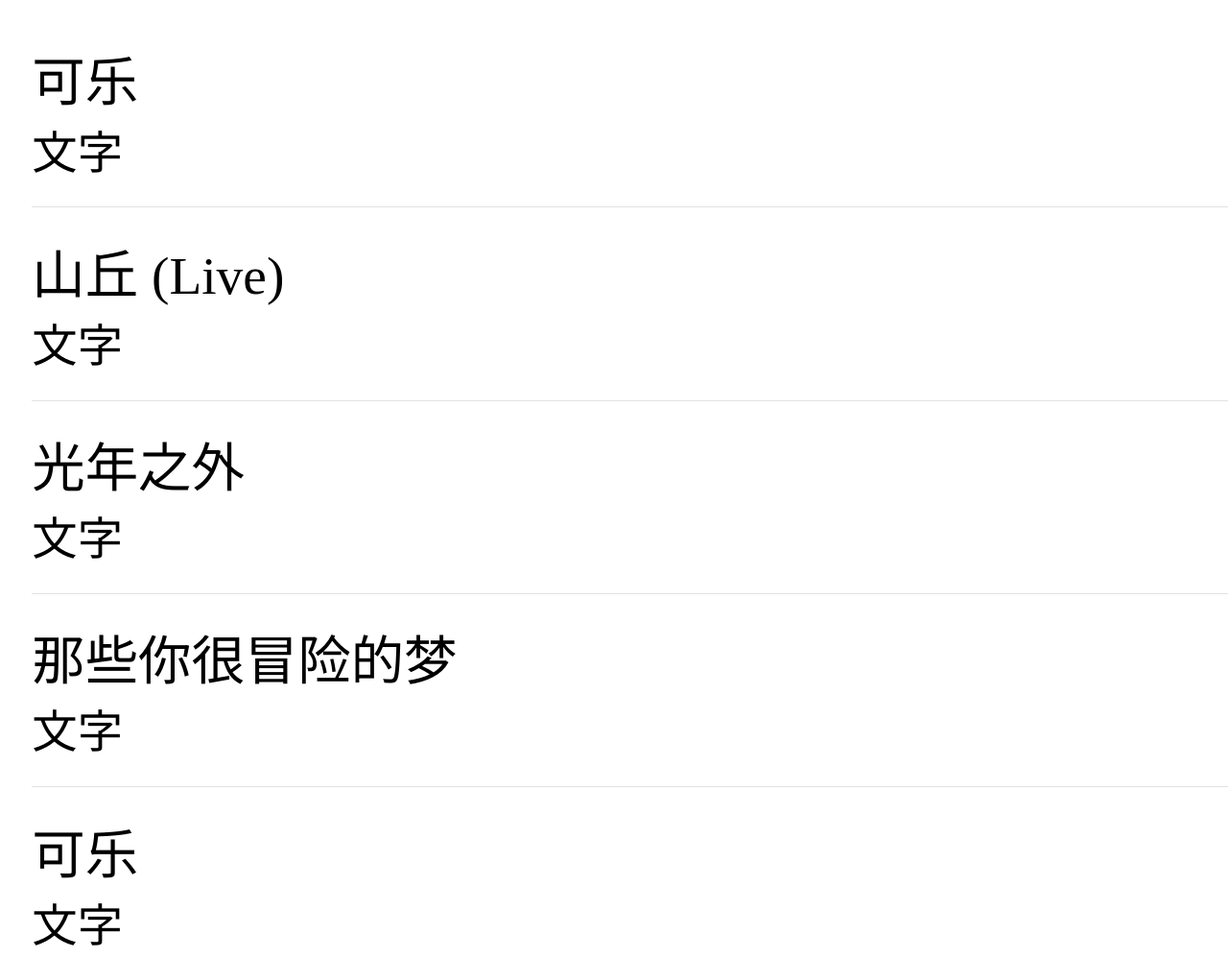
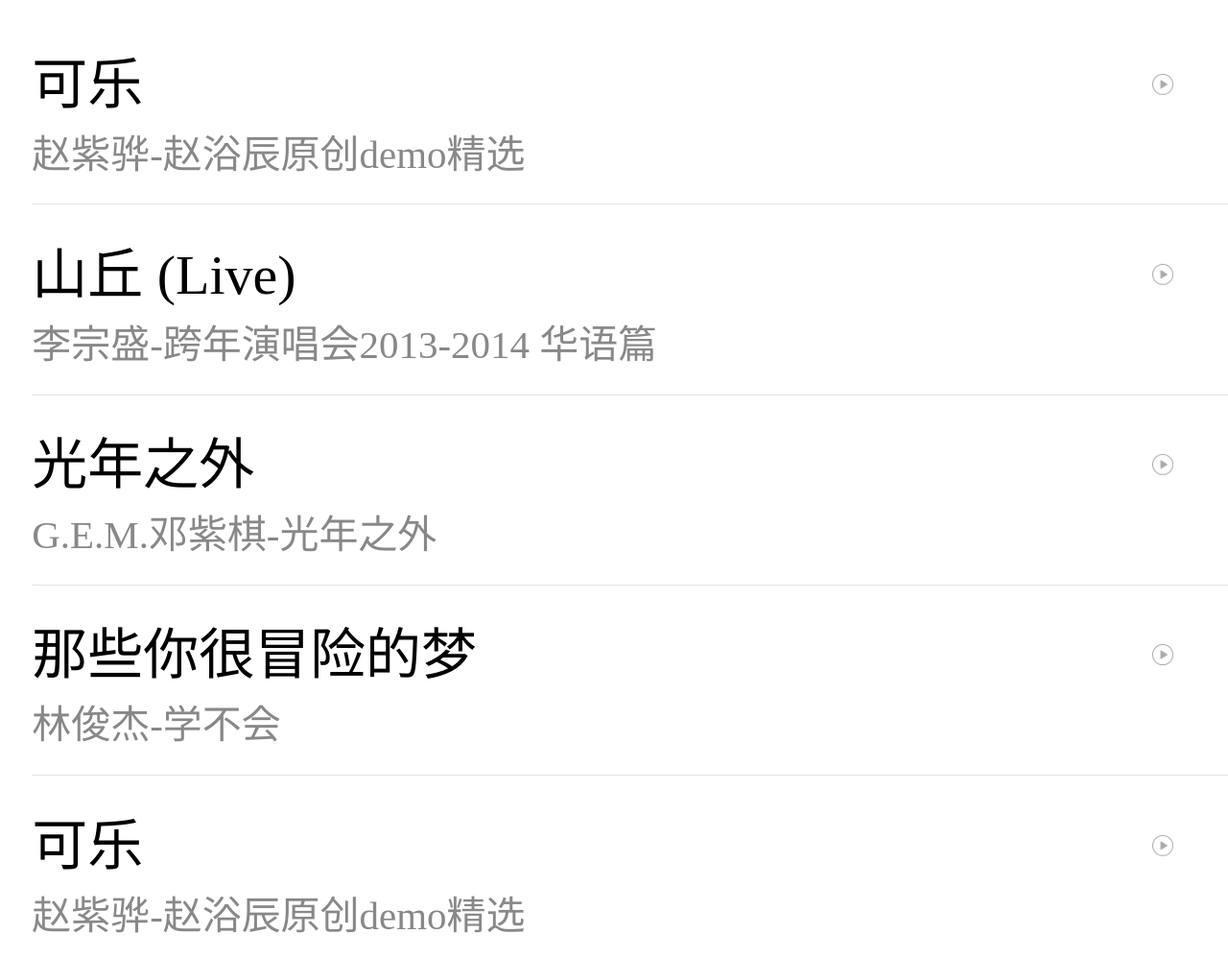
Before and after one commit to TheRest0/NetEaseMusic, a plain HTML site: page index.html in a window 1280 px wide. Shown: the part 1608-2606 px from the top of the page at 96% size. Drawn offline with nearby package versions, Linux system fonts and the light colour scheme.

Commit message:
index playbtn finish

```diff
--- a/css/style.css
+++ b/css/style.css
@@ -30,33 +30,24 @@ section>h2:first-child{font-size: 4.6vw; border-left: 2px solid #D43C33; padding
 .lastestMusic{}
 .lastestMusic > ol{padding-left: 2.6vw; }
 .lastestMusic > ol > p:first-child{text-align: center;}
-.lastestMusic > ol > li{border-bottom: 1px solid #E2E2E2; padding: 2vw 0; }
-.lastestMusic > ol > li > h3{font-size: 4.53vw; margin-bottom: 2px; }
-.lastestMusic > ol > li > p{font-size: 3.2vw; color: #888; }
+.lastestMusic > ol > li{border-bottom: 1px solid #E2E2E2; padding: 2vw 0; position: relative;}
+.lastestMusic > ol > li > a > h3{width:87.8vw;font-size: 4.53vw; margin-bottom: 2px;display: -webkit-box;-webkit-line-clamp:1; -webkit-box-orient:vertical; overflow: hidden; text-overflow: ellipsis; }
+.lastestMusic > ol > li > a > p{font-size: 3.2vw; color: #888; }
+.lastestMusic > ol > li > a > span{
+	display: inline-block;
+	width: 5.8vw;
+	height: 5.8vw;
+	background: url(../image/index.png); no-repeat;
+	background-size: 166px 97px;
+	background-position: -24px 0;
+	position: absolute;
+	right: 5px;
+	top: 50%;
+	transform: translate(0,-50%);
 
+}
 
-section.art{
-	text-align: center;
-	padding-top: 17.6vw;
-	padding-bottom: 5vw;
-	background: transparent url(../image/recommand_bg_2x.png) no-repeat center 0;
-}
-section.art .logosvg{
-	width: 61.7vw;
-}
-section.art .openApp{
-	margin: 3vw auto 1vw;
-	display: block;
-	max-width: 81vw;
-	padding: 1vw 0;
-	color: #D43C33;
-	border: 1px solid;
-	font-size: 4.3vw;
-	line-height: 8vw;
-	border-radius: 5.35vw;
-}
-section.art .copyright{
-	font-size: 3.2vw;
-	transform: scale(.75);
-	color: #888;
-}
+section.art{text-align: center; padding-top: 17.6vw; padding-bottom: 5vw; background: transparent url(../image/recommand_bg_2x.png) no-repeat center 0; }
+section.art .logosvg{width: 61.7vw; }
+section.art .openApp{margin: 3vw auto 1vw; display: block; max-width: 81vw; padding: 1vw 0; color: #D43C33; border: 1px solid; font-size: 4.3vw; line-height: 8vw; border-radius: 5.35vw; }
+section.art .copyright{font-size: 3.2vw; transform: scale(.75); color: #888; }
--- a/js/index.js
+++ b/js/index.js
@@ -6,7 +6,8 @@ $(function () {
 			<li>
 				<a href="../song/song.html?id=${i.id}">
 					<h3>${i.name}</h3>
-					<p>文字</p>
+					<p>${i.album}</p>
+					<span></span>
 				</a>
 			</li>
 				`)
--- a/js/index.json
+++ b/js/index.json
@@ -2,24 +2,28 @@
   "id":1,
   "src": "../song/musiclist/赵紫骅 - 可乐.mp3",
   "name": "可乐",
+  "album":"赵紫骅-赵浴辰原创demo精选",
   "img": "../song/image/可乐.jpg"
 },
 {
   "id":2,
   "src": "../song/musiclist/李宗盛 - 山丘 (Live).mp3",
   "name": "山丘 (Live)",
+  "album":"李宗盛-跨年演唱会2013-2014 华语篇",
   "img": "../song/image/山丘.jpg"
 },
 {
   "id":3,
   "src": "../song/musiclist/G.E.M. 邓紫棋 - 光年之外.mp3",
   "name": "光年之外",
+  "album":"G.E.M.邓紫棋-光年之外",
   "img": "../song/image/光年之外.jpg"
 },
 {
   "id":4,
   "src": "../song/musiclist/那些你很冒险的梦.mp3",
   "name": "那些你很冒险的梦",
+  "album":"林俊杰-学不会",
   "img": "../song/image/那些你很冒险的梦.jpg",
   "lyric":"[00:00.00] 作曲 : 林俊杰↵[00:01.00] 作词 : 王雅君↵[00:14.15]当两颗心开始震动↵[00:21.81]当你瞳孔学会闪躲↵[00:28.25]当爱慢慢被遮住只剩下黑↵[00:35.87]距离像影子被拉拖↵[00:40.23]↵[00:43.10]当爱的故事剩听说↵[00:49.26]我找不到你单纯的面孔↵[00:56.67]当生命每分每秒都为你转动↵[01:03.54]心多执着就加倍心痛↵[01:09.06]↵[01:09.71]那些你很冒险的梦 我陪你去疯↵[01:17.59]折纸飞机 碰到雨天 终究会坠落↵[01:23.79]太残忍的话我直说 因为爱很重↵[01:31.71]你却不想懂 只往反方向走↵[01:37.95]↵[01:50.12]当爱的故事剩听说↵[01:56.48]我找不到你单纯的面孔↵[02:03.31]当生命每分每秒都为你转动↵[02:10.40]心有多执着就加倍心痛↵[02:16.35]↵[02:16.97]那些你很冒险的梦 我陪你去疯↵[02:24.78]折纸飞机 碰到雨天 终究会坠落↵[02:30.84]太残忍的话我直说 因为爱很重↵[02:38.49]你却不想懂 只往反方向走↵[02:44.48]↵[02:46.35]我不想放手 你松开的左手↵[02:49.78]你爱的放纵 我白不回天空↵[02:53.71]我输了 累了 当你 再也 不回头↵[03:00.84]↵[03:02.54]那些你很冒险的梦 我陪你去疯↵[03:10.61]折纸飞机 碰到雨天 终究会坠落↵[03:16.67]太残忍的话我直说 因为爱很重↵[03:24.56]你却不想懂 只往反方向走↵[03:31.24]你真的不懂 我的爱已降落↵[03:41.50]↵"
 },
@@ -27,24 +31,28 @@
   "id":5,
   "src": "../song/musiclist/赵紫骅 - 可乐.mp3",
   "name": "可乐",
+  "album":"赵紫骅-赵浴辰原创demo精选",
   "img": "../song/image/可乐.jpg"
 },
 {
   "id":6,
   "src": "../song/musiclist/李宗盛 - 山丘 (Live).mp3",
   "name": "山丘 (Live)",
+  "album":"李宗盛-跨年演唱会2013-2014 华语篇",
   "img": "../song/image/山丘.jpg"
 },
 {
   "id":7,
   "src": "../song/musiclist/G.E.M. 邓紫棋 - 光年之外.mp3",
   "name": "光年之外",
+  "album":"G.E.M.邓紫棋-光年之外",
   "img": "../song/image/光年之外.jpg"
 },
 {
   "id":8,
   "src": "../song/musiclist/那些你很冒险的梦.mp3",
   "name": "那些你很冒险的梦",
+  "album":"林俊杰-学不会",
   "img": "../song/image/那些你很冒险的梦.jpg",
   "lyric":"[00:00.00] 作曲 : 林俊杰↵[00:01.00] 作词 : 王雅君↵[00:14.15]当两颗心开始震动↵[00:21.81]当你瞳孔学会闪躲↵[00:28.25]当爱慢慢被遮住只剩下黑↵[00:35.87]距离像影子被拉拖↵[00:40.23]↵[00:43.10]当爱的故事剩听说↵[00:49.26]我找不到你单纯的面孔↵[00:56.67]当生命每分每秒都为你转动↵[01:03.54]心多执着就加倍心痛↵[01:09.06]↵[01:09.71]那些你很冒险的梦 我陪你去疯↵[01:17.59]折纸飞机 碰到雨天 终究会坠落↵[01:23.79]太残忍的话我直说 因为爱很重↵[01:31.71]你却不想懂 只往反方向走↵[01:37.95]↵[01:50.12]当爱的故事剩听说↵[01:56.48]我找不到你单纯的面孔↵[02:03.31]当生命每分每秒都为你转动↵[02:10.40]心有多执着就加倍心痛↵[02:16.35]↵[02:16.97]那些你很冒险的梦 我陪你去疯↵[02:24.78]折纸飞机 碰到雨天 终究会坠落↵[02:30.84]太残忍的话我直说 因为爱很重↵[02:38.49]你却不想懂 只往反方向走↵[02:44.48]↵[02:46.35]我不想放手 你松开的左手↵[02:49.78]你爱的放纵 我白不回天空↵[02:53.71]我输了 累了 当你 再也 不回头↵[03:00.84]↵[03:02.54]那些你很冒险的梦 我陪你去疯↵[03:10.61]折纸飞机 碰到雨天 终究会坠落↵[03:16.67]太残忍的话我直说 因为爱很重↵[03:24.56]你却不想懂 只往反方向走↵[03:31.24]你真的不懂 我的爱已降落↵[03:41.50]↵"
 },
@@ -52,11 +60,13 @@
   "id":9,
   "src": "../song/musiclist/赵紫骅 - 可乐.mp3",
   "name": "可乐",
+  "album":"赵紫骅-赵浴辰原创demo精选",
   "img": "../song/image/可乐.jpg"
 },
 {
   "id":10,
   "src": "../song/musiclist/李宗盛 - 山丘 (Live).mp3",
   "name": "山丘 (Live)",
+  "album":"李宗盛-跨年演唱会2013-2014 华语篇",
   "img": "../song/image/山丘.jpg"
 }]
--- a/song/css/style.css
+++ b/song/css/style.css
@@ -18,7 +18,7 @@
 	display: flex;
 	flex-direction: column;
 	height: 100vh;
-	background:transparent url(../image/beijing.jpg) no-repeat center;
+	background:transparent url(../image/那些你很冒险的梦B.jpg) no-repeat center;
 	background-size: cover;
 }
 
--- a/song/js/script.js
+++ b/song/js/script.js
@@ -1,5 +1,5 @@
 $(function(){
-	$.get('/lyric.json').then(function(object) {
+	$.get('./lyric.json').then(function(object) {
 			let {lyric} = object
 			let array = lyric.split('↵')
 			let regex = /^\[(.+)\](.*)/
```
Also changed, not shown: song/song.html (+1 -1 lines), image/index.png (added).
